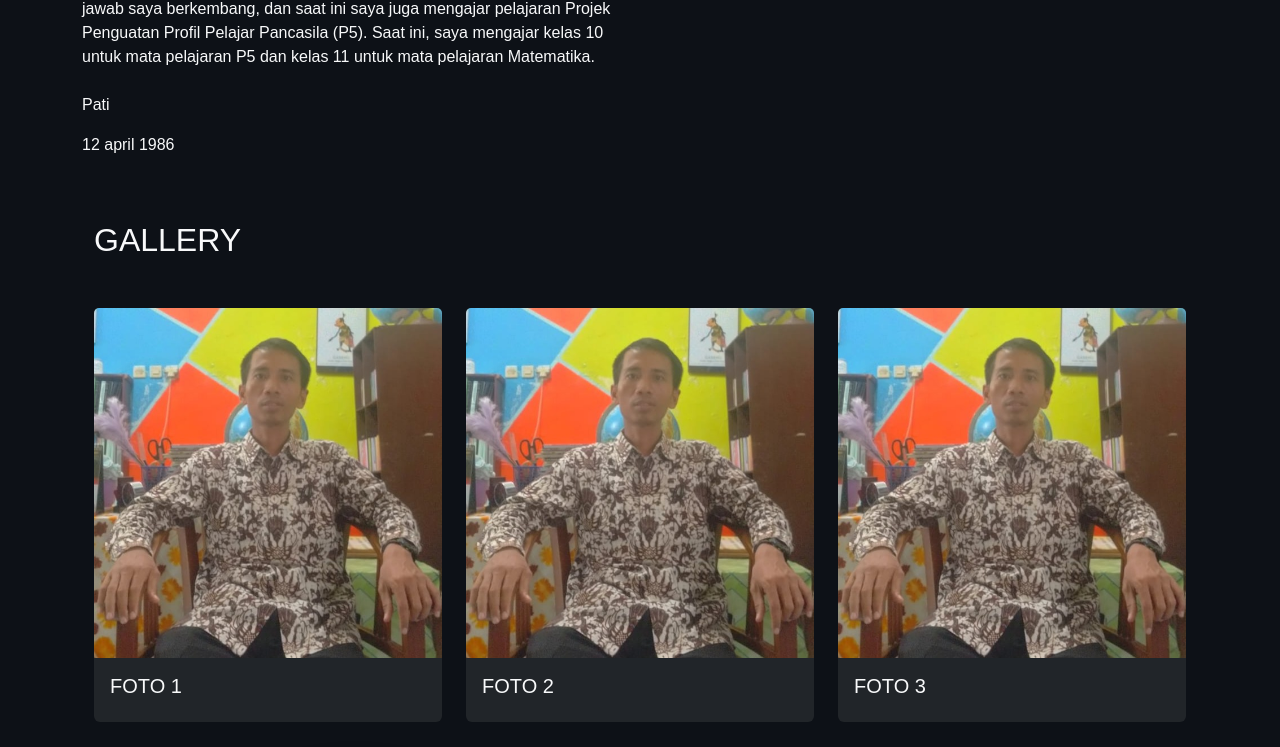
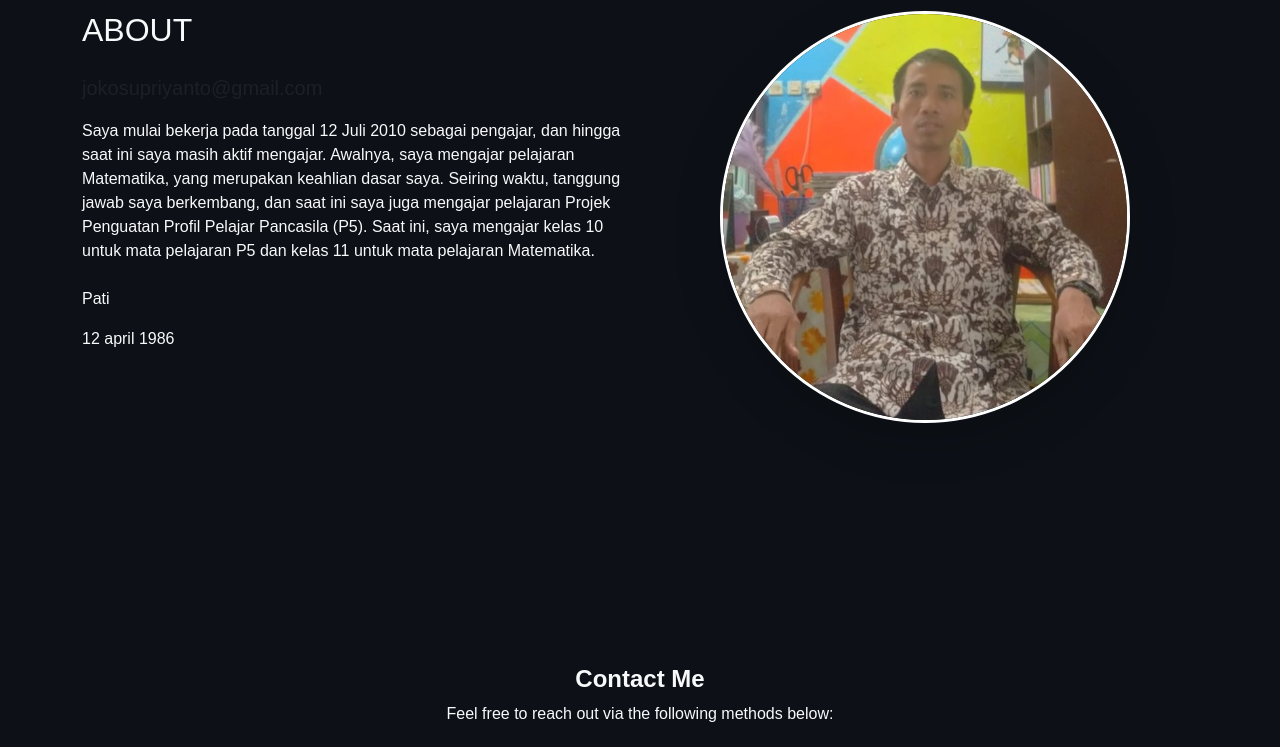
Before and after one commit to tang-4567/JOKO-SUPRIYANTO, a plain HTML site: page index.html in a window 1280 px wide. Shown: the part 1039-1786 px from the top of the page. Drawn offline with nearby package versions, Linux system fonts and the light colour scheme.

Commit message:
index.html

```diff
--- a/index.html
+++ b/index.html
@@ -57,40 +57,6 @@
                     </div>
                 </div>
 
-                <!-- Gallery Section -->
-   <section id="gallery" class="py-5">
-    <div class="container">
-        <div class="row gy-4">
-            <h2 class="mb-4">GALLERY</h2>
-            <div class="col-md-4">
-                <div class="card bg-dark border-0 text-light">
-                    <img src="img2.jpg" class="card-img-top" alt="Project 1">
-                    <div class="card-body">
-                        <h5 class="card-title text-uppercase">Foto 1</h5>
-
-                    </div>
-                </div>
-            </div>
-            <div class="col-md-4">
-                <div class="card bg-dark border-0 text-light">
-                    <img src="img2.jpg" class="card-img-top" alt="Project 2">
-                    <div class="card-body">
-                        <h5 class="card-title text-uppercase">Foto 2</h5>
-                    </div>
-                </div>
-            </div>
-            <div class="col-md-4">
-                <div class="card bg-dark border-0 text-light">
-                    <img src="img2.jpg" class="card-img-top" alt="Project 3">
-                    <div class="card-body">
-                        <h5 class="card-title text-uppercase">Foto 3</h5>
-                    </div>
-                </div>
-            </div>
-        </div>
-    </div>
-    </section><br>
-
                 <!-- Profile Image -->
                 <div class="col-md-6 text-center">
                     <img src="img2.jpg" alt="about" class="img-fluid rounded-circle shadow-lg" style="max-width: 75%; border: 3px solid #ffffff;">
```
